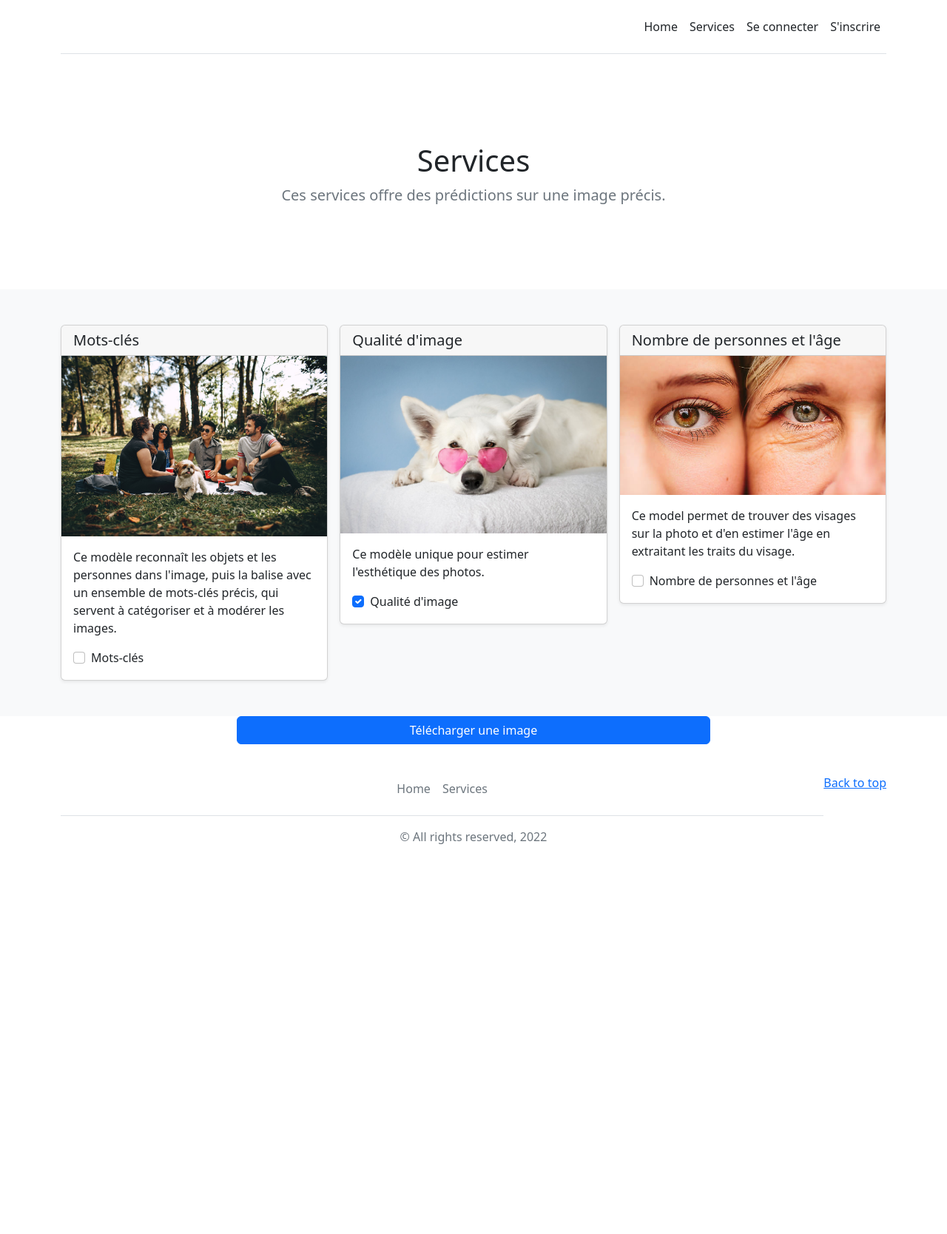
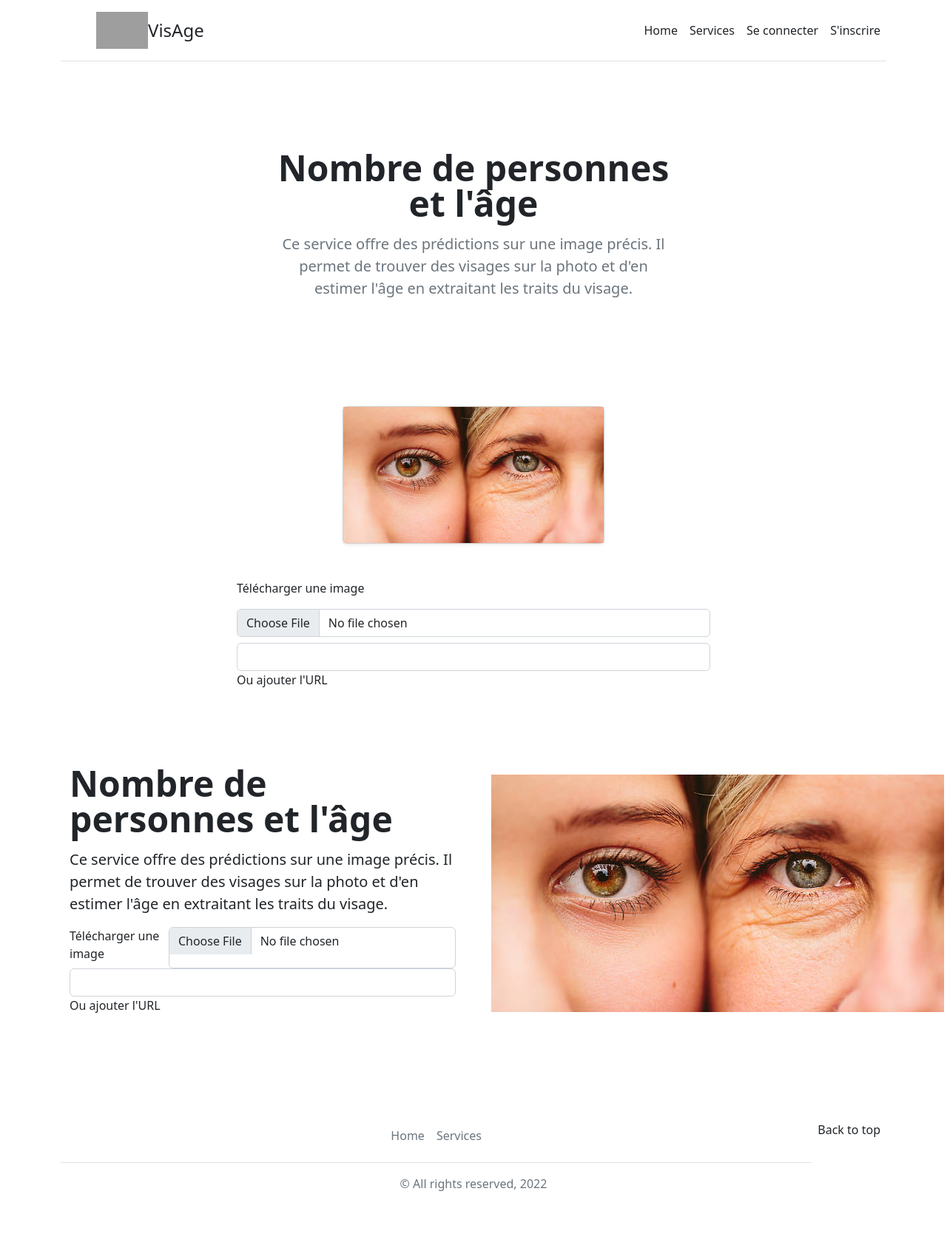
Before and after one commit to RolaMmss/Projet-SAS-IA, a Django app: page /services/ in a window 1280 px wide. Shown: the whole page at 74% size. Before the commit the page ends 1141 px from the top, so only its background shows below. Run offline with Django 4.2, Linux system fonts and the light colour scheme; grey boxes are pictures that could not be loaded.

Commit message:
rola modified page services and added upload buttons

```diff
--- a/image_detection/myapp/templates/services.html
+++ b/image_detection/myapp/templates/services.html
@@ -3,7 +3,7 @@
 
 {% block content %}
 
-<style>
+ <style>
   .bd-placeholder-img {
     font-size: 1.125rem;
     text-anchor: middle;
@@ -56,25 +56,23 @@
   }
 </style>
 <!------------------------------------------------------------------------------------------------------>
+<!------------------------------------------------------------------------------------------------------>
 <main>
   <section class="py-5 text-center container">
     <div class="row py-lg-5">
       <div class="col-lg-6 col-md-8 mx-auto">
-        <h1 class="fw-light">Services</h1>
-        <p class="lead text-muted">Ces services offre des prédictions sur une image précis.</p>
-        {% comment %} <p>
-          <a href="#" class="btn btn-primary my-2">Main call to action</a>
-          <a href="#" class="btn btn-secondary my-2">Secondary action</a>
-        </p> {% endcomment %}
+        <h1 class="display-5 fw-bold lh-1 mb-3">Nombre de personnes et l'âge</h1>
+        <p class="lead text-muted">Ce service offre des prédictions sur une image précis.
+          Il permet de trouver des visages sur la photo et d'en estimer l'âge en extraitant les traits du visage.</p>
       </div>
     </div>
   </section>
   <!---------------------------------------------------------------------------------------------------->
-  <div class="album py-5 bg-light">
     <div class="container">
       <div class="row row-cols-1 row-cols-sm-2 row-cols-md-3 g-3">
         <!------------------------------------------------->
-        <div class="col">
+<!------------------------------------------------------------------------------------------------------>
+        {% comment %} <div class="col">
           <div class="card shadow-sm">
             <h5 class="card-header">Mots-clés </h5>
             <img src="{% static 'images/friendsdog.jpg' %}">
@@ -88,21 +86,14 @@
               </div>
             </div>
           </div>
-        </div>
+        </div> {% endcomment %}
         <!------------------------------------------------>
-        <div class="col">
+        {% comment %} <div class="col">
           <div class="card shadow-sm">
             <h5 class="card-header">Qualité d'image</h5>
             <img src="{% static 'images/chien.jpeg' %}">
             <div class="card-body">
               <p class="card-text"> Ce modèle unique pour estimer l'esthétique des photos. </p>
-              {% comment %} <div class="d-flex justify-content-between align-items-center">
-                <div class="btn-group">
-                  <button type="button" class="btn btn-sm btn-outline-secondary">View</button>
-                  <button type="button" class="btn btn-sm btn-outline-secondary">Edit</button>
-                </div>
-                <small class="text-muted">9 mins</small>
-              </div> {% endcomment %}
               <div class="form-check">
                 <input class="form-check-input" type="checkbox" value="" id="flexCheckChecked" checked>
                 <label class="form-check-label" for="flexCheckChecked">
@@ -111,38 +102,57 @@
               </div>
             </div>
           </div>
-        </div>
+        </div> {% endcomment %}
         <!-------------------------------------------------->
-        <div class="col">
-          <div class="card shadow-sm">
-            <h5 class="card-header">Nombre de personnes et l'âge</h5>
-            <img src="{% static 'images/age.jpg' %}">
-            <div class="card-body">
-              <p class="card-text"> Ce model permet de trouver des visages sur la photo et d'en estimer l'âge en extraitant les traits du visage. </p>
-              {% comment %} <div class="d-flex justify-content-between align-items-center"> {% endcomment %}
-                {% comment %} <div class="btn-group">
-                  <button type="button" class="btn btn-sm btn-outline-secondary">View</button>
-                  <button type="button" class="btn btn-sm btn-outline-secondary">Edit</button>
-                </div>
-                <small class="text-muted">9 mins</small>
-              </div> {% endcomment %}
-              <div class="form-check">
-                <input class="form-check-input" type="checkbox" value="" id="flexCheckDefault">
-                <label class="form-check-label" for="flexCheckDefault">
-                  Nombre de personnes et l'âge
-                </label>
-              </div>
+        <!------------------------------------------------------------------------------------------------------>
+          <section class="py-5 text-center container">
+            <div class="card shadow-sm">
+              <img src="{% static 'images/age.jpg' %}">
             </div>
-          </div>
-        </div>
+          </section>
           <!-------------------------------------------------->
       </div>
     </div>
-  </div>
   <!------------------------------------------------------------------------------------------------------>
+
   <div class="d-grid gap-2 col-6 mx-auto">
-    <button class="btn btn-primary" type="button">Télécharger une image </button>
+    <label class="form-label" for="customFile">Télécharger une image</label>
+    <input type="file" class="form-control" id="customFile" />
+    <div class="form-outline">
+      <input type="url" id="typeURL" class="form-control" />
+      <label class="form-label" for="typeURL">Ou ajouter l'URL</label>
+    </div>
   </div>
 
+
+
 </main>
+
+
+
+
+<div class="container col-xxl-8 px-4 py-5">
+  <div class="row flex-lg-row-reverse align-items-center g-5 py-5">
+    <div class="col-10 col-sm-8 col-lg-6">
+      <img src="{% static 'images/age.jpg' %}" alt="Bootstrap Themes" >
+      {% comment %} width="700" height="500" loading="lazy"> {% endcomment %}
+    </div>
+    <div class="col-lg-6">
+      <h1 class="display-5 fw-bold lh-1 mb-3">Nombre de personnes et l'âge</h1>
+      <p class="lead">Ce service offre des prédictions sur une image précis.
+        Il permet de trouver des visages sur la photo et d'en estimer l'âge en extraitant les traits du visage.</p>
+      <div class="d-grid gap-2 d-md-flex justify-content-md-start">
+        <label class="form-label" for="customFile">Télécharger une image</label>
+        <input type="file" class="form-control" id="customFile" />
+        {% comment %} <button type="button" class="btn btn-primary btn-lg px-4 me-md-2">Primary</button>
+        <button type="button" class="btn btn-outline-secondary btn-lg px-4">Default</button> {% endcomment %}
+
+      </div>
+      <div class="form-outline">
+        <input type="url" id="typeURL" class="form-control" />
+        <label class="form-label" for="typeURL">Ou ajouter l'URL</label>
+      </div>
+    </div>
+  </div>
+</div>
 {% endblock content %}
--- a/image_detection/templates/includes/footer.html
+++ b/image_detection/templates/includes/footer.html
@@ -1,6 +1,6 @@
 <div class="container">
     <footer class="py-3 my-4">
-        <p class="float-end"><a href="#">Back to top</a></p>
+        <p class="float-end"><a href="#" class="nav-link px-2 link-dark">Back to top</a></p>
       <ul class="nav justify-content-center border-bottom pb-3 mb-3">
         <li class="nav-item"><a href="{% url 'home' %}" class="nav-link px-2 text-muted">Home</a></li>
         <li class="nav-item"><a href="{% url 'services' %}" class="nav-link px-2 text-muted">Services</a></li>
--- a/image_detection/templates/includes/header.html
+++ b/image_detection/templates/includes/header.html
@@ -22,10 +22,16 @@
     </div>
   </nav>  {% endcomment %}
 
+
+
  <div class="container">
     <header class="d-flex flex-wrap align-items-center justify-content-center justify-content-md-between py-3 mb-4 border-bottom">
-      <a href="/" class="d-flex align-items-center col-md-3 mb-2 mb-md-0 text-dark text-decoration-none">
+      <a href="{% url 'home' %}" class="d-flex align-items-center col-md-3 mb-2 mb-md-0 text-dark text-decoration-none">
         <svg class="bi me-2" width="40" height="32" role="img" aria-label="Bootstrap"><use xlink:href="#bootstrap"/></svg>
+        {% comment %} <img src="{% static 'images/logo.jpeg' %}">  {% endcomment %}
+        <img src="https://encrypted-tbn0.gstatic.com/images?q=tbn:ANd9GcSaFVLe69l4_h2v0rvB5wagLsd7GTPJwwHoGQ&usqp=CAU" width="70" height="50" loading="lazy">
+
+        <span class="fs-4">VisAge</span>
       </a>
 
       <ul class="nav col-12 col-md-auto mb-2 justify-content-center mb-md-0">
```
Also changed, not shown: image_detection/templates/home_page.html (+10 -16 lines), image_detection/static/images/logo.jpeg (added), 1 other file.
